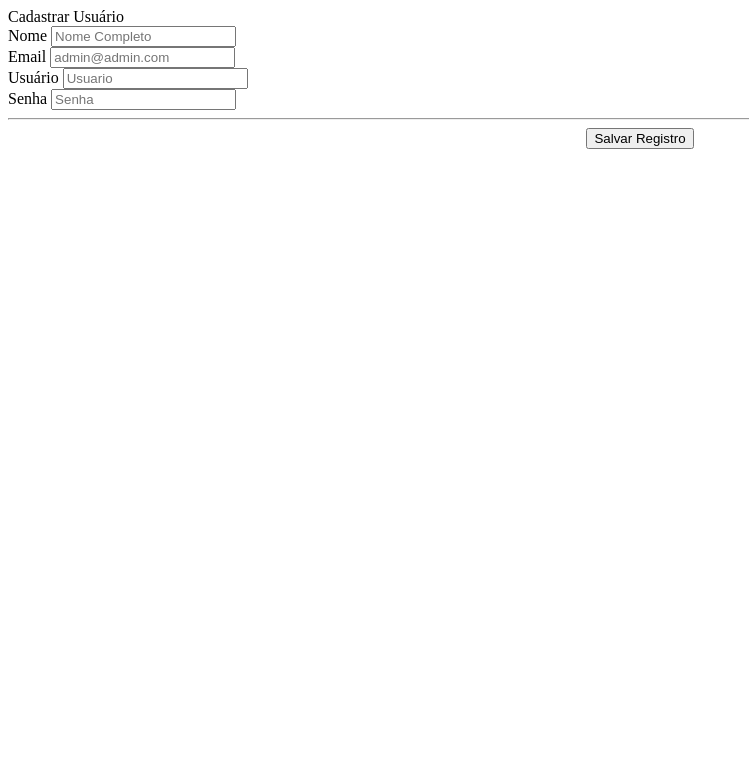
After one commit to MarcelSilva/projetoQI, a Django app: template pessoas/templates/form_cadastroUsuario.html in a window 1280 px wide. The commit adds this page. Shown: the top 783 px of the page, without its empty margins (0-749 px from the left). Run offline with Django 3.2, Linux system fonts and the light colour scheme; the template is opened without the code that fills it, so the values that code supplies are empty; parts of the project's set-up code (start-up, migrations or seed data) failed here and were passed over.

Commit message:
Alterando formulários e arquivos

```diff
--- a/pessoas/models.py
+++ b/pessoas/models.py
@@ -5,7 +5,7 @@ from django.db import models
 class Pessoa(models.Model):
   nome = models.CharField(max_length=100)
   email = models.EmailField()
-  usuario = models.CharField(max_length=20)
+  usuario = models.CharField(max_length=15)
   senha = models.CharField(max_length=12)
 
 class frm_Login(models.Model):
--- /dev/null
+++ b/pessoas/templates/form_cadastroUsuario.html
@@ -0,0 +1,31 @@
+<html>
+  <head>
+    Cadastrar Usuário
+  </head>
+<form class="form-horizontal" action="/templates/adicionar/" method="POST" role="form">{% csrf_token %}
+
+    <input type="hidden" id="codigo" name="codigo" value="{{ pessoa.pk|default_if_none:'0' }}">
+
+    <div class="Nome">
+        <label for="idNome" class="nome">Nome</label>
+        <input name="nome" id="idNome" value="{{ pessoa.nome }}" type="text" class="nome"  placeholder="Nome Completo">
+    </div>
+    <div class="Email">
+        <label for="idEmail" class="email">Email</label>
+        <input name="email" id="idEmail" value="{{ pessoa.email }}" type="text" class="email"  placeholder="admin@admin.com">
+    </div>
+
+    <div class="Usuario">
+        <label for="idUsuario" class="nome">Usuário</label>
+        <input name="usuario" id="idUsuario" value="{{ pessoa.usuario }}" type="text" class="usuario"  placeholder="Usuario">
+    </div>
+    <div class="Senha">
+        <label for="idSenha" class="nome">Senha</label>
+        <input name="senha" id="idSenha" value="{{ pessoa.senha }}" type="text" class="senha"  placeholder="Senha">
+    </div>
+    <hr>
+    <div align="center">
+        <button type="submit" class="btn btn-success">Salvar Registro</button>
+    </div>
+</form>
+</html>
--- a/projeto/urls.py
+++ b/pessoas/urls.py
@@ -1,9 +1,7 @@
 from django.conf.urls import patterns, include, url
 
-from django.contrib import admin
-admin.autodiscover()
-
-urlpatterns = patterns('',
+urlpatterns = patterns('pessoas.views',
     url(r'^$','pessoas.views.index'),
     url(r'^validar/$', 'pessoas.views.validar'),
+    url(r'^adicionar/$', 'pessoas.views.adicionar'),
 )
--- a/pessoas/views.py
+++ b/pessoas/views.py
@@ -5,6 +5,8 @@ def index (request):
     form = formPessoa()
     return render(request,'index.html' ,{'form':form})
 
+def adicionar(request):
+    return render(request, 'templates/form_cadastroUsuario.html')
 
 def validar (request):
 	if request.method == 'POST':
@@ -15,7 +17,7 @@ def validar (request):
 			pessoa.save()
 
 			pessoas = Pessoa.objects.all()
-			return render(request,'validar.html' ,{'form':form, 'pessoas':pessoas})
+			return render(request,'forma_cadastroUsuario.html' ,{'form':form, 'pessoas':pessoas})
 
 def tela_login():
 	frm_login = frmLogin()
```
Also changed, not shown: pessoas/templates/form_login.html (deleted, +0 -12 lines), pessoas/templates/index.html (+11 -4 lines), pessoas/forms.py (line endings or trailing spaces), 9 other files.
